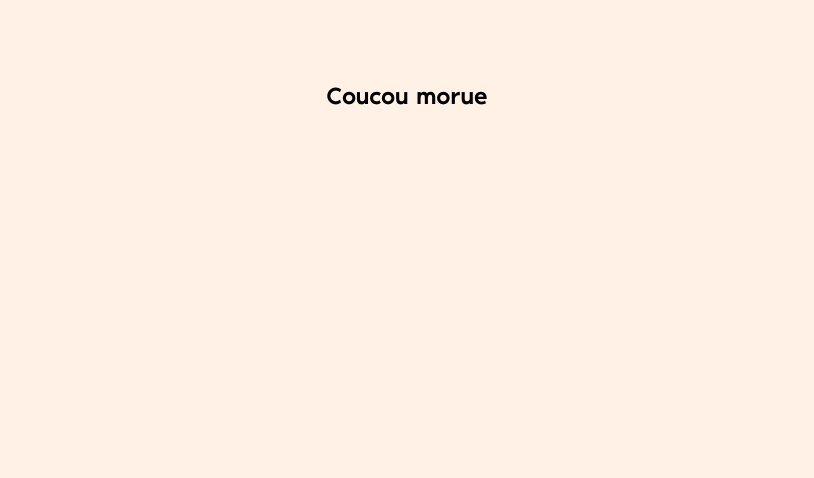
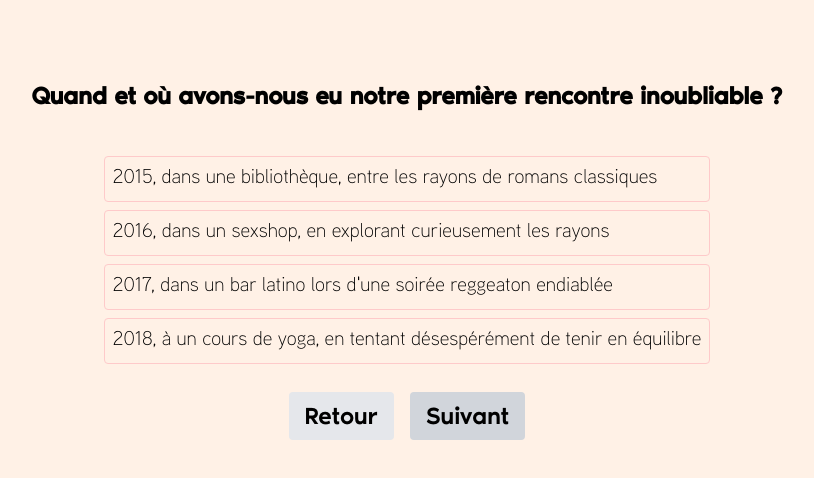
Before and after one commit to manonab/celine-et-patrick, a React (Create React App) app: page / in a window 1280 px wide. Shown: the top 478 px of the page, without its empty margins (233-1047 px from the left). Built offline with nearby package versions, Linux system fonts and the light colour scheme.

Commit message:
started to add the logic

```diff
--- a/package.json
+++ b/package.json
@@ -26,7 +26,7 @@
 	"scripts": {
 		"dev": "vite",
 		"start:dev": "vite --port 3000",
-		"build": "tsc && vite build",
+		"build": "vite build",
 		"lint": "eslint . --ext ts,tsx --report-unused-disable-directives --max-warnings 0",
 		"preview": "vite preview"
 	},
--- /dev/null
+++ b/src/components/form/questionnaire.tsx
@@ -0,0 +1,52 @@
+import { questionsData } from '@/utils/questions';
+import React, { useState } from 'react';
+import Question from './questions';
+import { useQuestions } from '@/utils/questions-context';
+
+
+const Questionnaire: React.FC = () => {
+  const { questions } = useQuestions();
+  const totalQuestions = questionsData.length;
+  const [currentQuestion, setCurrentQuestion] = useState(0);
+
+  const nextQuestion = () => {
+    if (currentQuestion < totalQuestions - 1) {
+      setCurrentQuestion(currentQuestion + 1);
+    }
+  };
+
+  const prevQuestion = () => {
+    if (currentQuestion > 0) {
+      setCurrentQuestion(currentQuestion - 1);
+    }
+  };
+
+  const validateAnswers = () => {
+    const unansweredQuestions = questionsData.filter((question, index) => !questions[index]);
+    if (unansweredQuestions.length === 0) {
+      console.log('Toutes les réponses ont été validées !');
+    } else {
+      console.log('Veuillez répondre à toutes les questions.');
+    }
+  };
+
+  return (
+    <div className="flex flex-col items-center">
+      <Question
+        question={questionsData[currentQuestion].question}
+        options={questionsData[currentQuestion].options}
+        onNext={nextQuestion}
+        onPrev={prevQuestion}
+        isFirst={currentQuestion === 0}
+        isLast={currentQuestion === totalQuestions - 1}
+      />
+      {currentQuestion === totalQuestions - 1 && (
+        <button onClick={validateAnswers} className="mt-4 px-4 py-2 bg-red-200 text-white rounded">
+          Valider les réponses
+        </button>
+      )}
+    </div>
+  );
+};
+
+export default Questionnaire;
--- /dev/null
+++ b/src/components/form/questions.tsx
@@ -0,0 +1,76 @@
+import React, { useState } from 'react';
+
+interface Option {
+  option: string;
+  text: string;
+}
+
+interface QuestionProps {
+  question: string;
+  options: Option[];
+  onNext: () => void;
+  onPrev: () => void;
+  isFirst: boolean;
+  isLast: boolean;
+}
+
+const Question: React.FC<QuestionProps> = ({
+  question,
+  options,
+  onNext,
+  onPrev,
+  isFirst,
+  isLast,
+}) => {
+  const [selectedOption, setSelectedOption] = useState<string | null>(null);
+
+  const handleOptionSelect = (option: string) => {
+    setSelectedOption(option);
+  };
+
+  return (
+    <div className="flex flex-col items-center">
+      <h2 className="text-2xl font-bold mb-4">{question}</h2>
+      <div className=" h-auto px-3 py-5">
+        {options.map((option: Option) => (
+          <div
+            key={option.option}
+            className={`rounded p-2 m-2 text-left text-xl font-aauxlight option border ${selectedOption === option.option ? 'selected bg-red-200  border-white  text-white' : ' border-red-200 '}`}
+            onClick={() => handleOptionSelect(option.option)}
+          >
+            <input
+              type="radio"
+              id={option.option}
+              className='hidden mb-4'
+              name="options"
+              value={option.option}
+              checked={selectedOption === option.option}
+              onChange={() => handleOptionSelect(option.option)}
+            />
+            <label htmlFor={option.option} className=''>{option.text}</label>
+          </div>
+        ))}
+      </div>
+      <div className="flex">
+        <button
+          onClick={onPrev}
+          disabled={isFirst}
+          className={`mr-4 px-4 py-2 rounded ${isFirst ? 'bg-gray-200 cursor-not-allowed' : 'bg-gray-200 text-gray'
+            }`}
+        >
+          Retour
+        </button>
+        <button
+          onClick={onNext}
+          disabled={isLast || !selectedOption}
+          className={`px-4 py-2 rounded ${isLast || !selectedOption ? 'bg-gray-300 cursor-not-allowed' : 'bg-red-200 text-white'
+            }`}
+        >
+          Suivant
+        </button>
+      </div>
+    </div>
+  );
+};
+
+export default Question;
--- a/src/routes/index.tsx
+++ b/src/routes/index.tsx
@@ -1,8 +1,10 @@
+import Questionnaire from "@/components/form/questionnaire"
+
 export const Route = () => {
   return (
     <div className="bg-greenWedding h-screen w-screen">
       <h1 className="text-2xl text-center py-20">
-        Coucou morue
+        <Questionnaire />
       </h1>
     </div>
   )
--- /dev/null
+++ b/src/routes/results.tsx
@@ -0,0 +1,7 @@
+export const Result = () => {
+  return (
+    <div>
+      <p>cocou</p>
+    </div>
+  )
+}
--- /dev/null
+++ b/src/utils/questions-context.tsx
@@ -0,0 +1,41 @@
+import React, { ReactNode, createContext, useContext, useState } from 'react';
+
+interface Question {
+  id: number;
+  question: string;
+  options: { option: string; text: string; }[];
+}
+
+interface QuestionsContextType {
+  questions: Question[];
+  addQuestion: (question: Question) => void;
+  removeQuestion: (questionId: number) => void;
+}
+
+const QuestionsContext = createContext<QuestionsContextType | undefined>(undefined);
+
+export const useQuestions = () => {
+  const context = useContext(QuestionsContext);
+  if (!context) {
+    throw new Error('useQuestions must be used within a QuestionsProvider');
+  }
+  return context;
+};
+
+export const QuestionsProvider = ({ children }: { children: ReactNode }) => {
+  const [questions, setQuestions] = useState<Question[]>([]);
+
+  const addQuestion = (question: Question) => {
+    setQuestions(prevQuestions => [...prevQuestions, question]);
+  };
+
+  const removeQuestion = (questionId: number) => {
+    setQuestions(prevQuestions => prevQuestions.filter(question => question.id !== questionId));
+  };
+
+  return (
+    <QuestionsContext.Provider value={{ questions, addQuestion, removeQuestion }}>
+      {children}
+    </QuestionsContext.Provider>
+  );
+};
--- /dev/null
+++ b/src/utils/questions.ts
@@ -0,0 +1,99 @@
+export const questionsData = [
+  {
+    question: "Quand et où avons-nous eu notre première rencontre inoubliable ?",
+    options: [
+      {
+        option: "A",
+        text: "2015, dans une bibliothèque, entre les rayons de romans classiques"
+      },
+      {
+        option: "B",
+        text: "2016, dans un sexshop, en explorant curieusement les rayons"
+      },
+      {
+        option: "C",
+        text: "2017, dans un bar latino lors d'une soirée reggeaton endiablée"
+      },
+      {
+        option: "D",
+        text: "2018, à un cours de yoga, en tentant désespérément de tenir en équilibre"
+      }
+    ]
+  },
+  {
+    question: "Quel a été notre 1e voyage ensemble?",
+    options: [
+      {
+        option: "A",
+        text: "Paris – où on a passé plus de temps à chercher notre chemin qu'à voir la Tour Eiffel !"
+      },
+      {
+        option: "B",
+        text: "Rome – probable qu'on a jeté plus de pièces dans les fontaines que de pizzas mangées."
+      },
+      {
+        option: "C",
+        text: "Barcelone – où notre tentative de danser le flamenco s'est transformée en un spectacle comique pour les locaux."
+      },
+      {
+        option: "D",
+        text: "Amsterdam – où nous avons découvert que la balade en vélo peut être aussi romantique que chaotique."
+      }
+    ]
+  },
+  {
+    question: "Qui est le champion du monde pour verser une larme lors d'un film émouvant ?",
+    options: [
+      {
+        option: "A",
+        text: "Patrick – surtout si c'est un documentaire sur les pandas."
+      },
+      {
+        option: "B",
+        text: "Céline – donnez-lui une scène triste et elle aura besoin d'un océan de mouchoirs."
+      }
+    ]
+  },
+  {
+    question: "Combien de temps Céline a fait patienter Patrick ?",
+    options: [
+      {
+        option: "A",
+        text: "30 jours, comme un essai gratuit"
+      },
+      {
+        option: "B",
+        text: "100 jours, presque une garantie prolongée"
+      },
+      {
+        option: "C",
+        text: "240 jours, patience et persévérance"
+      },
+      {
+        option: "D",
+        text: "365 jours, un vrai marathon"
+      }
+    ]
+  },
+  {
+    question: "QUESTION BONUS",
+    options: [
+      {
+        option: "A",
+        text: "coup de foudre, ses yeux ont tellement brillé qu’ils auraient pu éclairer toute la salle"
+      },
+      {
+        option: "B",
+        text: "Intéressante mais distante comme un trésor derrière une vitre d’un musée, belle mais intouchable"
+      },
+      {
+        option: "C",
+        text: "Timide et réservée, mystérieuse tel un chat ninja dans la nuit"
+      },
+      {
+        option: "D",
+        text: "Elle l’a complètement ignoré"
+      }
+    ]
+  }
+];
--- a/tailwind.config.js
+++ b/tailwind.config.js
@@ -7,6 +7,14 @@ export default {
 				greenWedding: "#fff1e6",
 				wedding: "#e9edc9",
 			},
+			fontFamily: {
+				npmedium: ["NoirProMedium"],
+				npregular: ["NoirProRegular"],
+				aauxblack: ["AauxNBlack"],
+				aauxbold: ["AauxNBold"],
+				aauxmedium: ["AauxNMedium"],
+				aauxlight: ["AauxNLight"],
+			},
 		},
 	},
 	plugins: [],
```
Also changed, not shown: src/index.tsx (+10 -0 lines), 24 other files (tests, documents, lock files or other folders).
